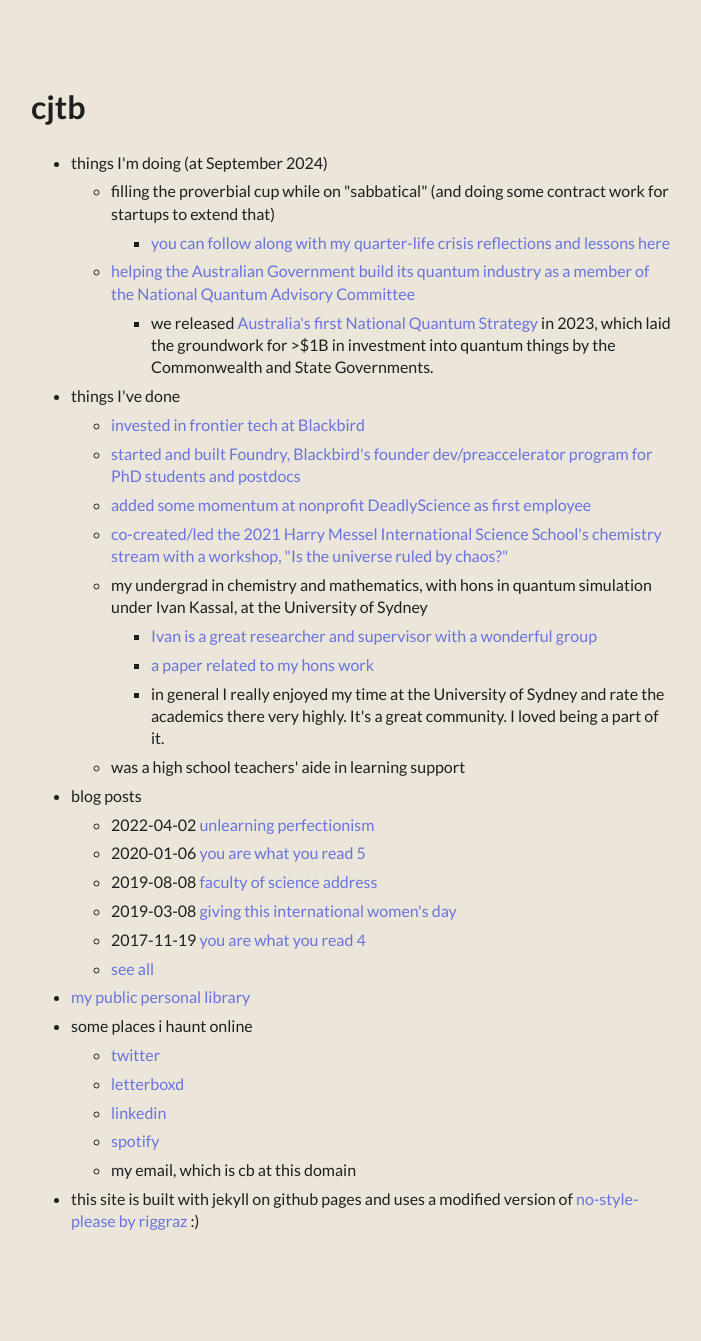
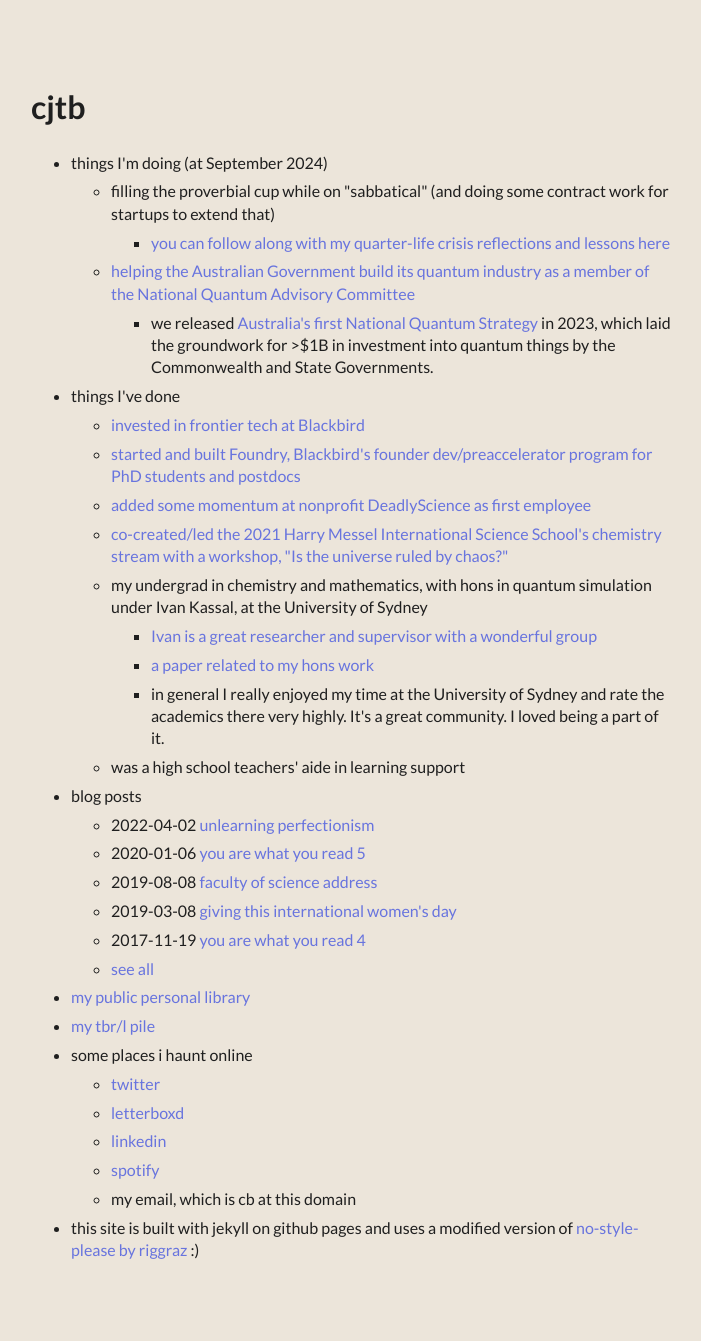
Before and after one commit to clarebirch/clarebirch.github.io, a Jekyll site: the page built from index.md, in a window 1280 px wide. Shown: the whole page, without its empty margins (289-990 px from the left). Built offline with Jekyll 4.4.1, drawn with Linux system fonts in a browser that asks for light colours; some web fonts are replaced; before the commit the page ends 1313 px from its top, so only the background shows below that.

Commit message:
msg added tbr page

```diff
--- a/_data/menu.yml
+++ b/_data/menu.yml
@@ -38,6 +38,8 @@ entries:
       show_more_url: archive.html
   - title: my public personal library
     url: library.html
+  - title: my tbr/l pile
+    url: tbr.html
 #  - title: rss
 #    url: feed.xml
 
```
Also changed, not shown: tbr.md (added, +5 -0 lines), .obsidian/workspace.json.
